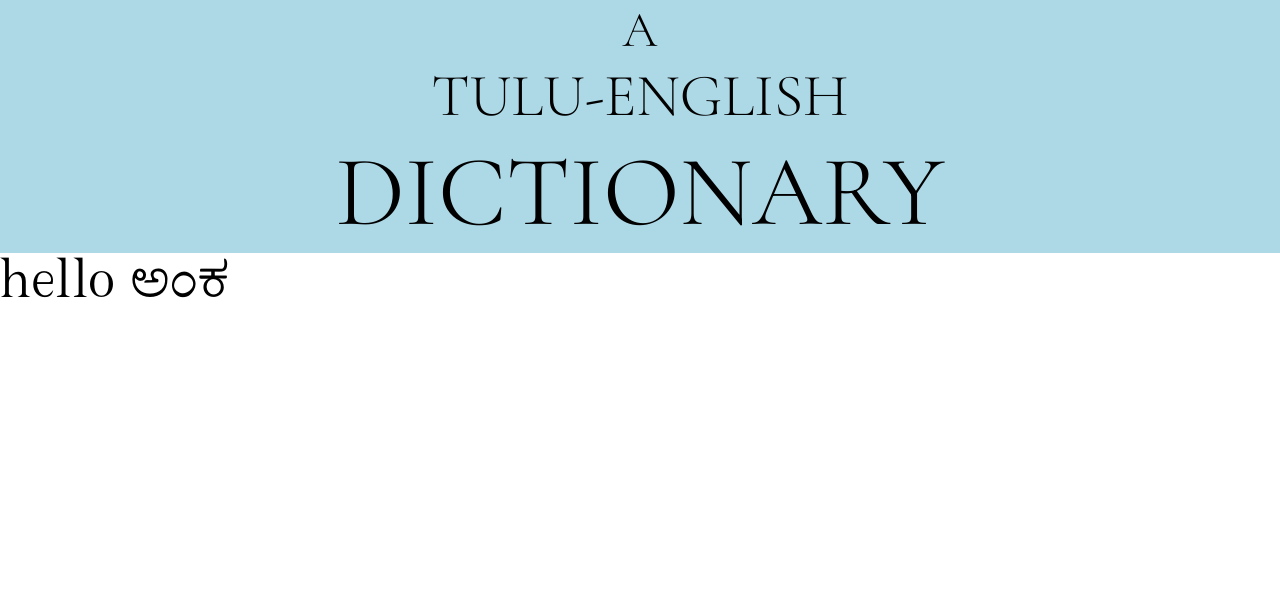
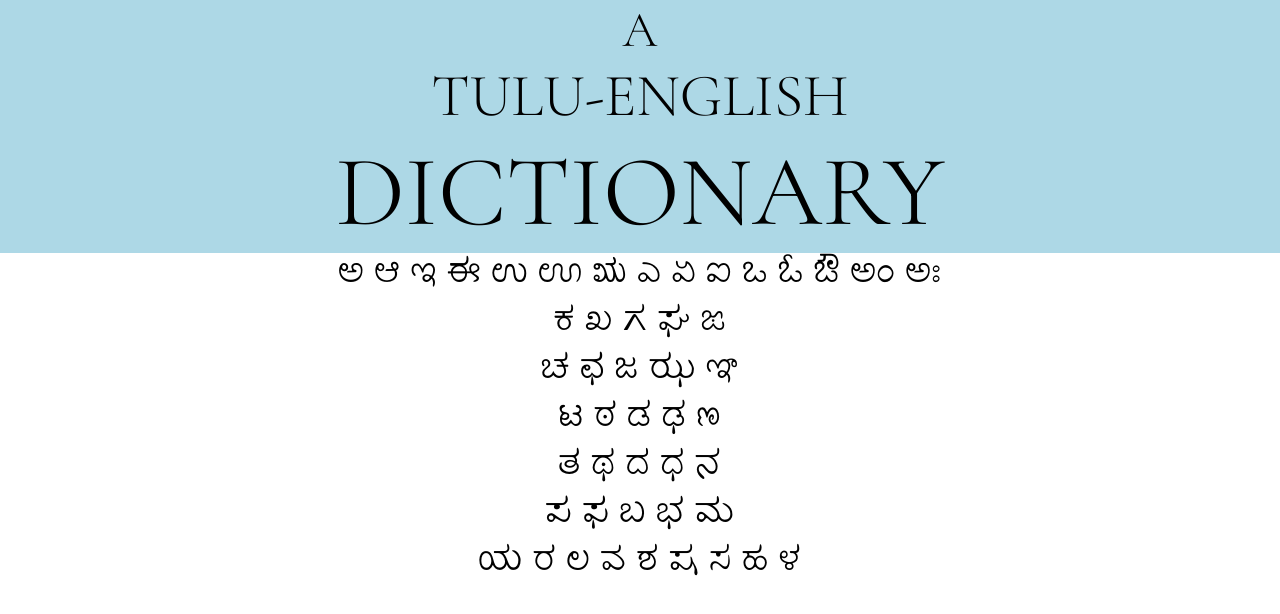
Before and after one commit to kuugu/manner, a website built with Vite: page index.html in a window 1280 px wide. Built offline with nearby package versions, Linux system fonts and the light colour scheme.

Commit message:
added kannada letters

```diff
--- a/index.html
+++ b/index.html
@@ -19,7 +19,15 @@
       <div class="title-line-3">DICTIONARY</div>
     </div>
 
-    <p>hello ಅಂಕ </p>
+    <div class="letters">
+      <p>ಅ ಆ ಇ ಈ ಉ ಊ ಋ ಎ ಏ ಐ ಒ ಓ ಔ ಅಂ ಅಃ</p>
+      <p>ಕ ಖ ಗ ಘ ಙ</p>
+      <p>ಚ ಛ ಜ ಝ ಞ</p>
+      <p>ಟ ಠ ಡ ಢ ಣ</p>
+      <p>ತ ಥ ದ ಧ ನ</p>
+      <p>ಪ ಫ ಬ ಭ ಮ</p>
+      <p>ಯ ರ ಲ ವ ಶ ಷ ಸ ಹ ಳ</p>
+    </div>
 
     <script type="module" src="src/main.ts"></script>
   </body>
--- a/src/styles.css
+++ b/src/styles.css
@@ -41,7 +41,11 @@ body {
     font-size: 100px;
 }
 
-p {
+.letters {
     font-family: 'KarnataFKittel';
-    font-size: 60px;
+    font-size: 40px;
+
+    display: flex;
+    flex-direction: column;
+    align-items: center;
 }
```
